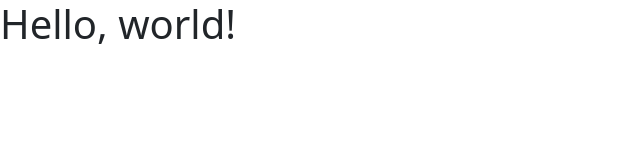
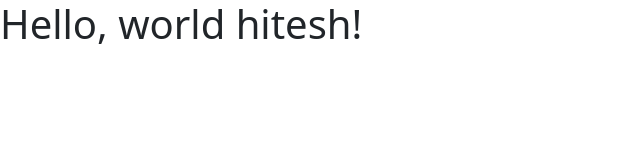
Before and after one commit to hiteshtiwari9491/test, a plain HTML site: page index.html in a window 1280 px wide. Shown: the whole page, without its empty margins (0-640 px from the left). Drawn offline with nearby package versions, Linux system fonts and the light colour scheme.

Commit message:
hello hitesh

```diff
--- a/index.html
+++ b/index.html
@@ -7,7 +7,7 @@
     <link href="https://cdn.jsdelivr.net/npm/bootstrap@5.3.1/dist/css/bootstrap.min.css" rel="stylesheet" integrity="sha384-4bw+/aepP/YC94hEpVNVgiZdgIC5+VKNBQNGCHeKRQN+PtmoHDEXuppvnDJzQIu9" crossorigin="anonymous">
   </head>
   <body>
-    <h1>Hello, world!</h1>
+    <h1>Hello, world hitesh!</h1>
     <script src="https://cdn.jsdelivr.net/npm/bootstrap@5.3.1/dist/js/bootstrap.bundle.min.js" integrity="sha384-HwwvtgBNo3bZJJLYd8oVXjrBZt8cqVSpeBNS5n7C8IVInixGAoxmnlMuBnhbgrkm" crossorigin="anonymous"></script>
   </body>
 </html>
```
